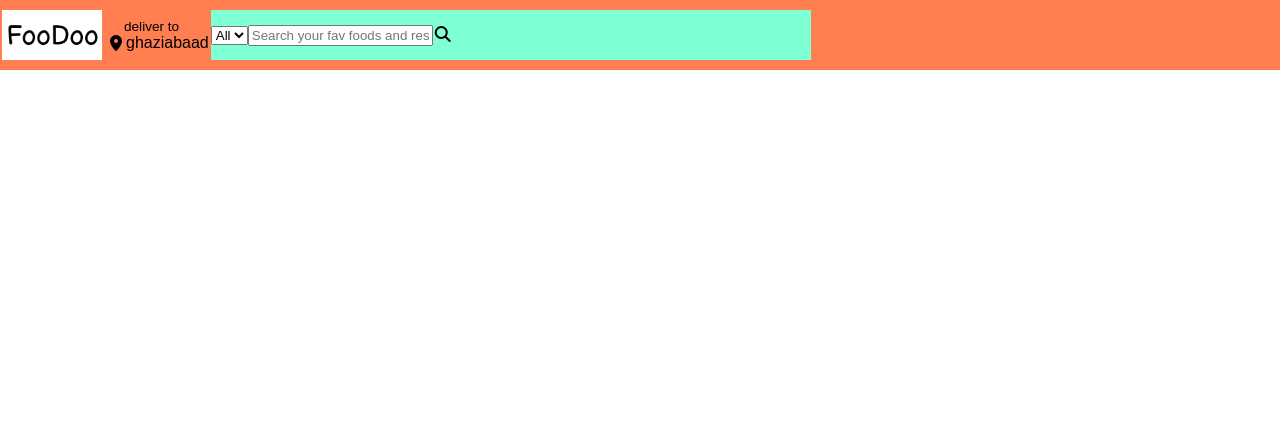
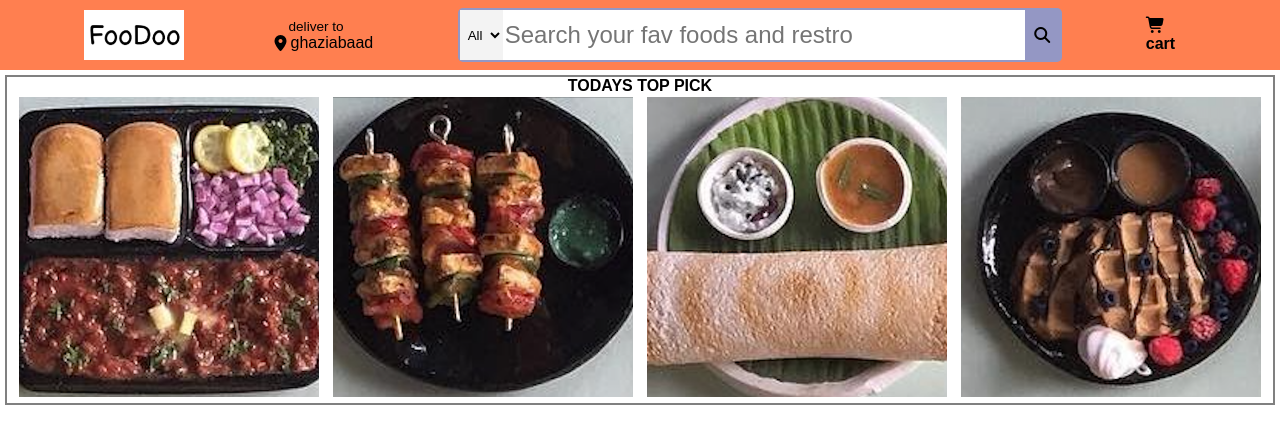
Before and after one commit to pranjali-mishraa/CONATUS-PROJECT1, a plain HTML site: page index.html in a window 1280 px wide. Drawn offline with Linux system fonts and the light colour scheme.

Commit message:
todays top pick section

```diff
--- a/index.html
+++ b/index.html
@@ -25,7 +25,7 @@
             </div>
         </div>
 
-        <div class="nav-search">
+        <div class="nav-search border">
             <select  class="search-select">
                 <option value="">All</option>
             </select>
@@ -33,9 +33,28 @@
             <div class="search-icon"><i class="fa-solid fa-magnifying-glass"></i></div>
         </div>
 
-
+<div class="add-cart border"><i class="fa-solid fa-cart-shopping"></i>
+cart
+</div>
 
     </div>
+
   </header>
+
+<main>
+
+<div class="todays-pick">
+    <p >TODAYS TOP PICK</p>
+    <div class="image-row">
+        <div class="foods border"> <img src="Screenshot 2025-09-18 at 5.15.10 AM.png" alt=""></div>
+        <div class="foods border"> <img src="Screenshot 2025-09-18 at 5.15.23 AM.png" alt=""></div>
+        <div class="foods border"><img src="Screenshot 2025-09-18 at 5.15.35 AM.png" alt=""></div>
+        <div class="foods border"><img src="Screenshot 2025-09-18 at 5.15.49 AM.png" alt=""></div>
+    </div>
+
+</div>
+
+</main>
+
 </body>
 </html>
--- a/style.css
+++ b/style.css
@@ -9,6 +9,7 @@
     color: black;
     display: flex;
     align-items: center;
+    justify-content: space-evenly;
 }
 
 .nav-logo{
@@ -42,8 +43,54 @@ font-size: 1rem;
 }
 .nav-search{
     display: flex;
-    align-items: center;
-    background-color: aquamarine;
+    justify-content: space-evenly;
+    background-color: rgb(148, 151, 196);
     width: 600px;
     height: 50px;
+    border-radius: 5px;
 }
+
+.search-select{
+    background-color: #f3f3f3;
+    width: 50px;
+    text-align: center;
+    border: none;
+}
+.search-input{
+    width: 100%;
+    font-size: 1.5rem;
+    border: none;
+}
+.search-icon{
+    width: 40px;
+display: flex;
+align-items: center;
+justify-content: center;
+}
+
+.add-cart{
+    width: 50px;
+   font-weight: 700;
+}
+
+.todays-pick{
+    margin: 5px;
+   border: 2px solid grey;
+    display: flex;
+flex-direction: column;
+text-align: center;
+}
+
+ .image-row{
+    display: flex;
+    justify-content: space-evenly;
+
+ }
+ .foods img{
+    width: 300px;
+    height: 300px;
+    object-fit: cover;
+ }
+ .todays-pick p {
+    font-weight: 800;
+ }
```
Also changed, not shown: Screenshot 2025-09-18 at 5.15.10 AM.png (added), Screenshot 2025-09-18 at 5.15.23 AM.png (added), Screenshot 2025-09-18 at 5.15.35 AM.png (added), Screenshot 2025-09-18 at 5.15.49 AM.png (added).
